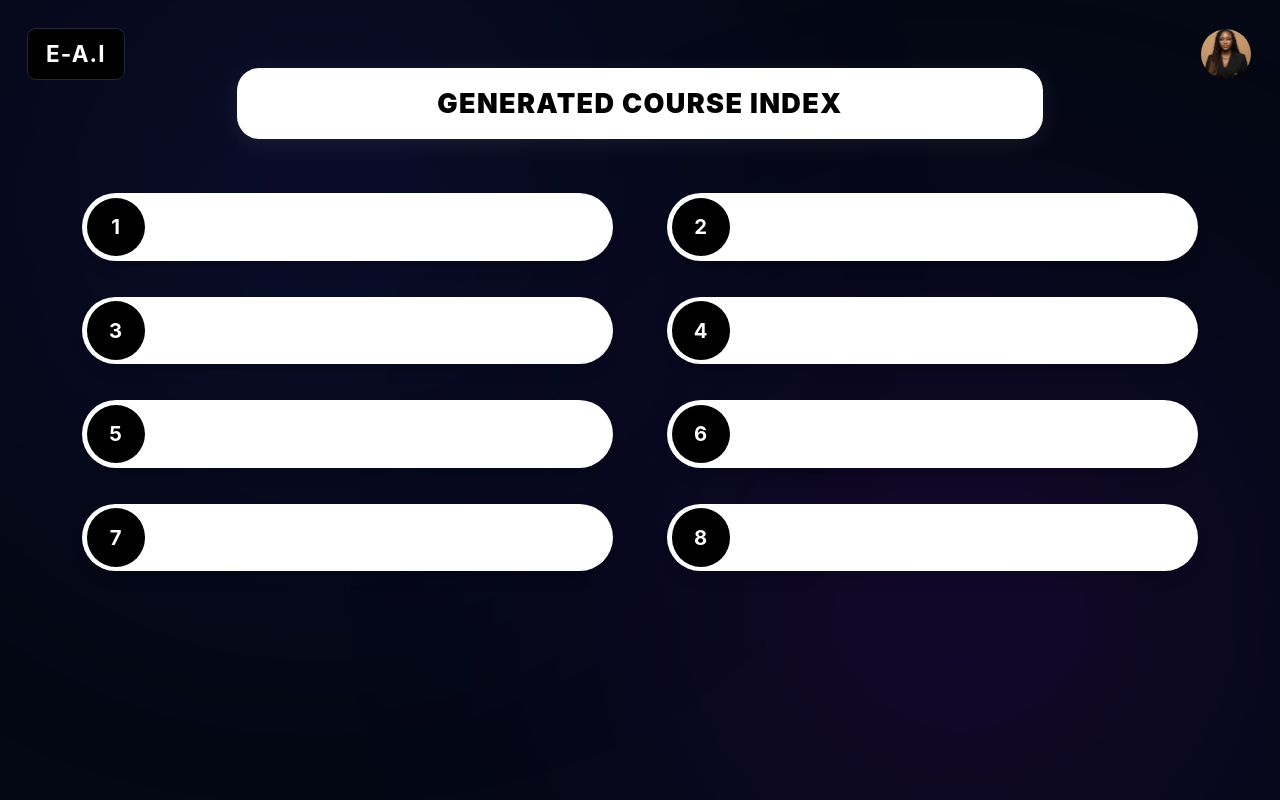
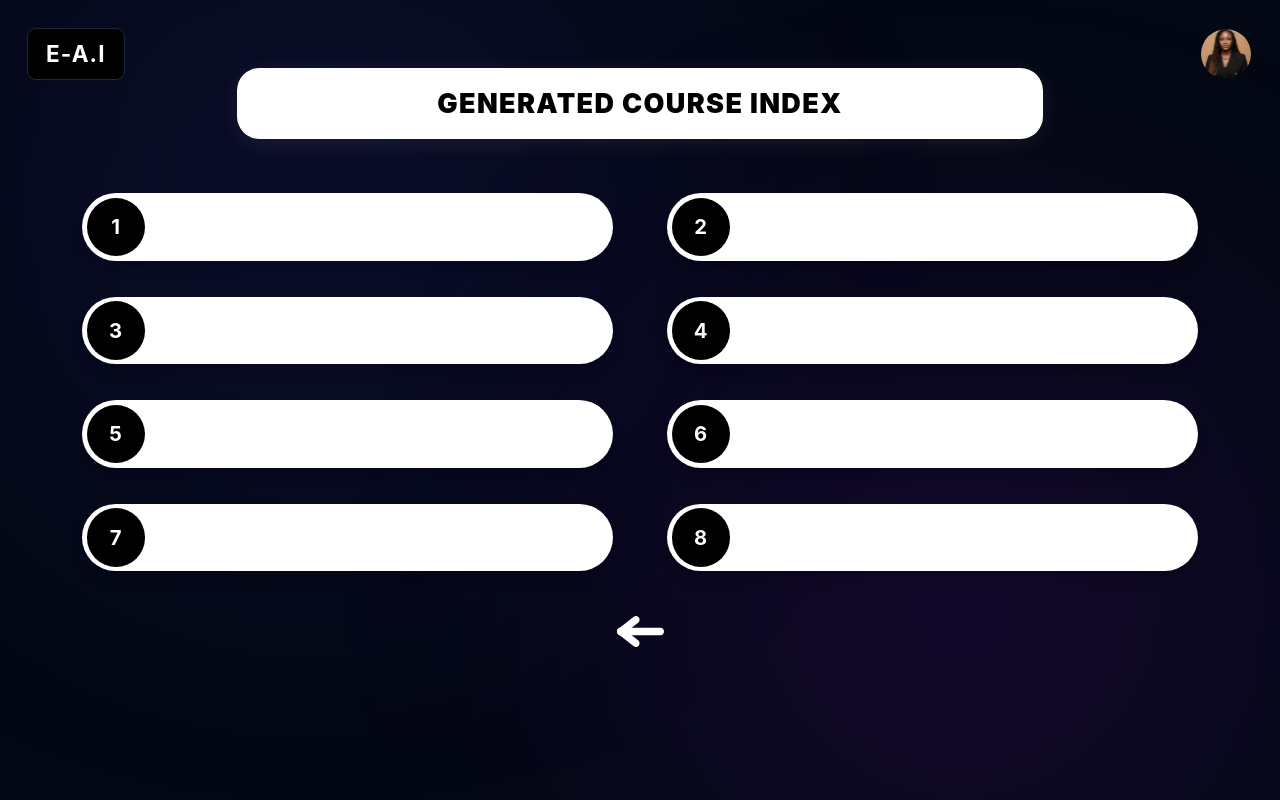
Before and after one commit to Phawaaaz/Etech, a React (Vite) app: page /course-index in a window 1280 px wide. Built offline with nearby package versions, Linux system fonts and the light colour scheme.

Commit message:
Modified CourseIndexView: Added BackButton component for navigation

```diff
--- a/src/pages/CourseIndexView.jsx
+++ b/src/pages/CourseIndexView.jsx
@@ -1,7 +1,10 @@
+import { useNavigate } from "react-router-dom";
+import BackButton from "../components/BackButton";
 import CourseListItem from "../components/CourseListItem";
 import Header from "../components/Header";
 
 export default function CourseIndexView() {
+  const navigate = useNavigate();
   return (
     <div className="min-h-screen bg-[#040814] text-white flex flex-col items-center justify-between p-6 md:p-8 font-sans overflow-x-hidden relative">
       <div className="absolute top-1/4 left-1/4 -translate-x-1/2 -translate-y-1/2 w-[35rem] h-[35rem] rounded-full bg-indigo-600/10 blur-[140px] pointer-events-none" />
@@ -17,6 +20,8 @@ export default function CourseIndexView() {
             <CourseListItem key={num} number={num} />
           ))}
         </div>
+
+        <BackButton onClick={() => navigate(-1)} />
       </main>
     </div>
   );
```
